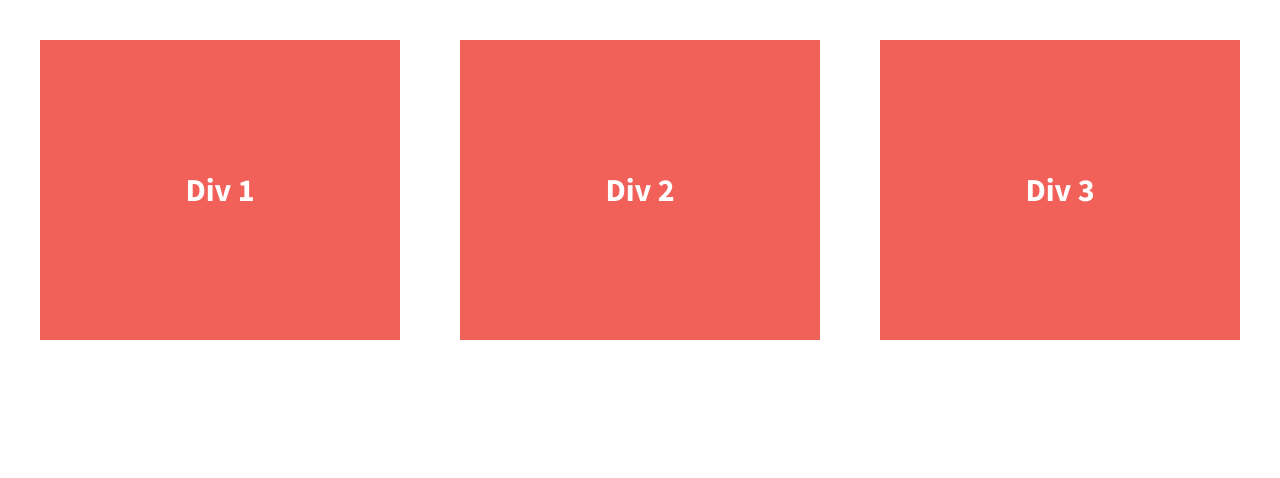
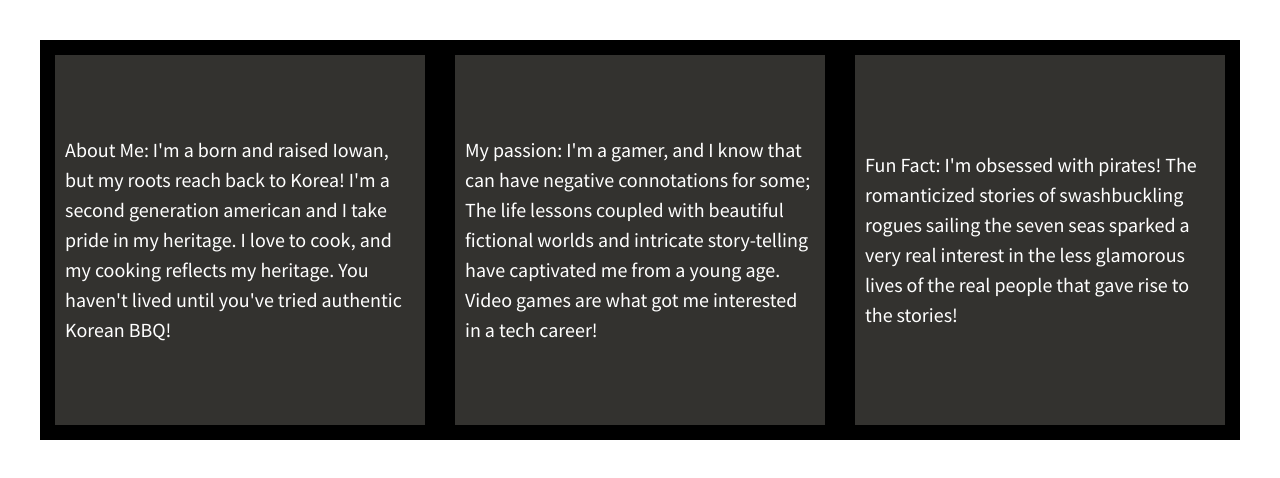
Before and after one commit to AlexC-Winter/206-divs-flexbox-starter, a plain HTML site: page index.html in a window 1280 px wide. Drawn offline with nearby package versions, Linux system fonts and the light colour scheme.

Commit message:
added content to divs

```diff
--- a/css/main.css
+++ b/css/main.css
@@ -110,7 +110,8 @@ body {
 
 .wrapper {
   /*add display:flex and set justify-content to space-between*/
-  font-weight: 700;
+  background-color: black;
+  font-weight: 400;
   display: flex;
   justify-content: space-between;
 }
@@ -119,9 +120,11 @@ body {
   /*give the divs a width of 30%, add display:flex, set justify-content and align-items to center*/
   color: #fff;
   line-height: 1.5em;
-  font-size: 1.6em;
-  background-color: #f16059;
-  height: 300px;
+  font-size: 1em;
+  background-color: #33322f;
+  height: 350px;
+  margin: 15px;
+  padding: 10px;
   width: 30%;
   display: flex;
   justify-content: center;
--- a/index.html
+++ b/index.html
@@ -23,13 +23,13 @@
 
         <section class="wrapper">
             <div class="div-1">
-                Div 1
+                About Me: I'm a born and raised Iowan, but my roots reach back to Korea! I'm a second generation american and I take pride in my heritage. I love to cook, and my cooking reflects my heritage. You haven't lived until you've tried authentic Korean BBQ!
             </div>
             <div class="div-2">
-                Div 2
+                My passion: I'm a gamer, and I know that can have negative connotations for some; The life lessons coupled with beautiful fictional worlds and intricate story-telling have captivated me from a young age. Video games are what got me interested in a tech career!
             </div>
             <div class="div-3">
-                Div 3
+                Fun Fact: I'm obsessed with pirates! The romanticized stories of swashbuckling rogues sailing the seven seas sparked a very real interest in the less glamorous lives of  the real people that gave rise to the stories!
             </div>
         </section>
 
```
